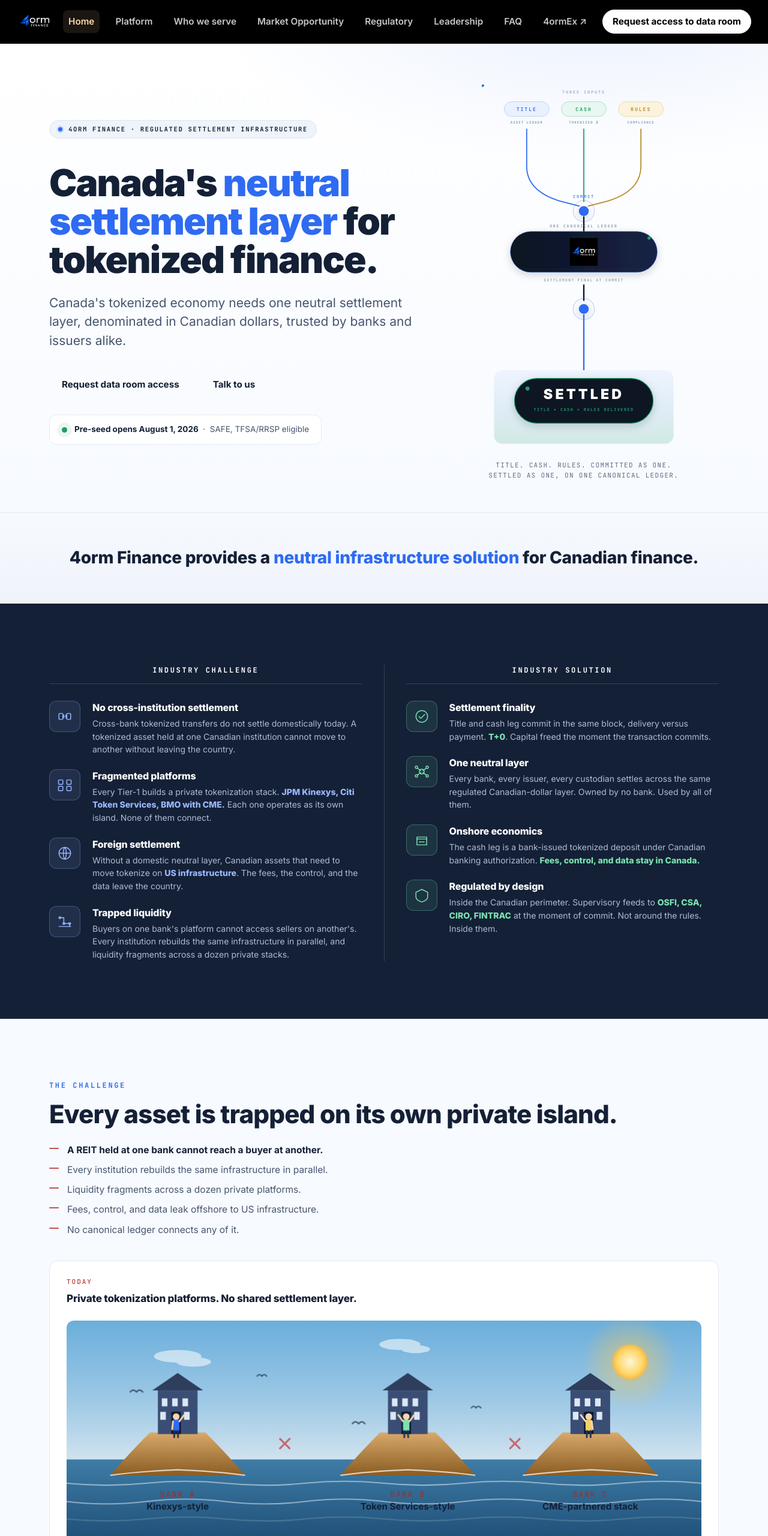
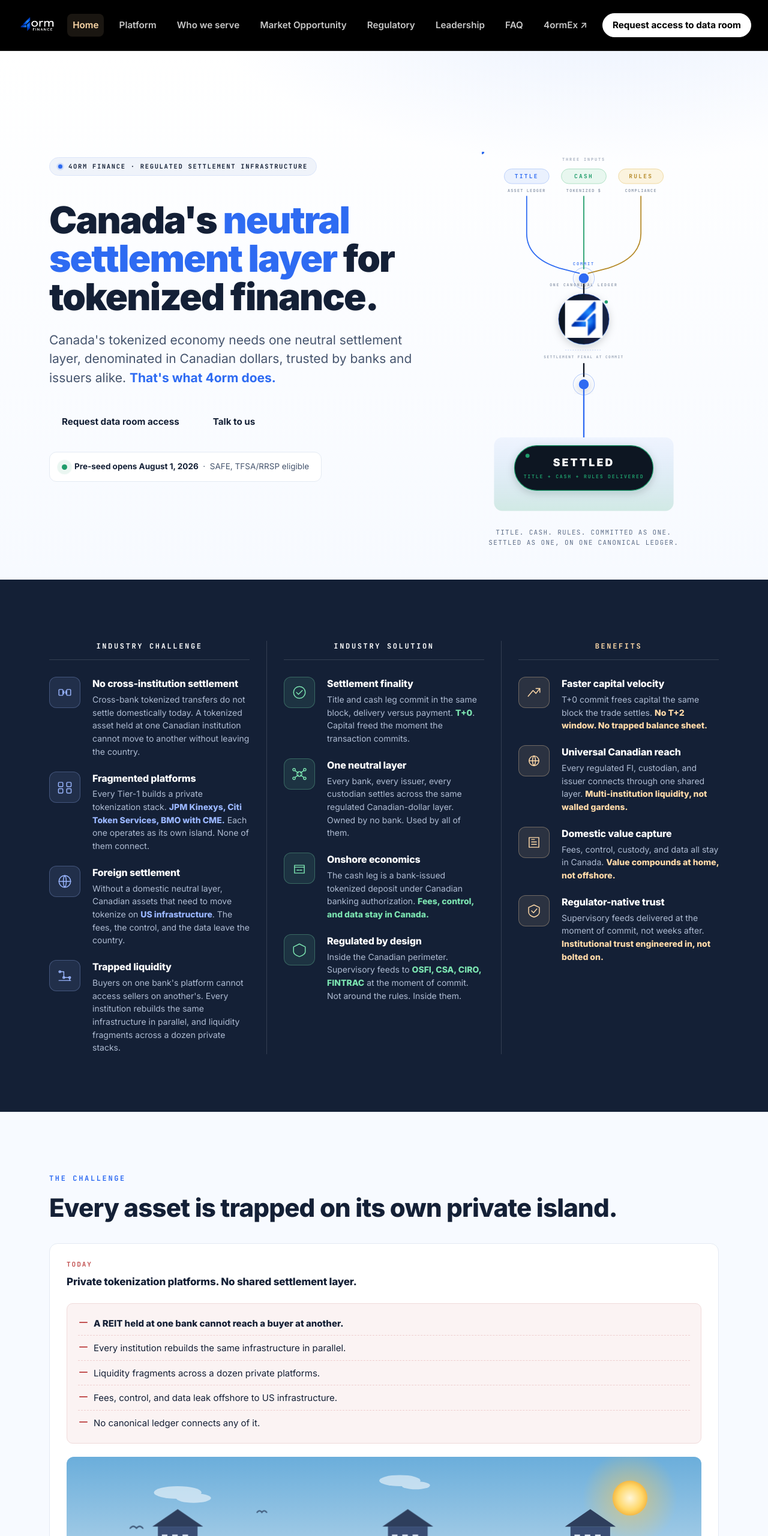
Before and after one commit to founders-code/4orm-Finance, a plain HTML site: page index.html in a window 1280 px wide. Shown: the top 2560 px of the page at 60% size. Drawn offline with Linux system fonts and the light colour scheme.

Commit message:
Add files via upload

```diff
--- a/assets/landing.css
+++ b/assets/landing.css
@@ -1,13 +1,21 @@
-/* v93: sane nav — logo fits INSIDE the 72px black bar cleanly, no negative-margin overflow tricks. */
+/* v95 fix: back to the compact nav that worked (v93). max-width on the logo so a missing PNG can't render as a giant broken-image slab. */
 header.nav, .nav { background: #000 !important; overflow: visible !important; }
-.brand-logo { height: 60px !important; width: auto !important; margin: 0 !important; display: block !important; }
-.brand { display: flex !important; align-items: center !important; overflow: visible !important; }
-.nav-inner, header.nav .nav-inner { min-height: 72px !important; padding-top: 6px !important; padding-bottom: 6px !important; align-items: center !important; overflow: visible !important; }
-header.nav { min-height: 72px; }
+.brand-logo {
+  height: 68px !important;
+  width: auto !important;
+  max-width: 260px !important;
+  margin: 0 !important;
+  display: block !important;
+  object-fit: contain !important;
+}
+.brand { display: flex !important; align-items: center !important; overflow: visible !important; max-width: 260px !important; }
+.nav-inner, header.nav .nav-inner { min-height: 84px !important; padding-top: 6px !important; padding-bottom: 6px !important; align-items: center !important; overflow: visible !important; }
+header.nav { min-height: 84px; }
 @media (max-width: 900px) {
-  .brand-logo { height: 46px !important; }
-  .nav-inner, header.nav .nav-inner { min-height: 56px !important; padding-top: 5px !important; padding-bottom: 5px !important; }
-  header.nav { min-height: 56px; }
+  .brand-logo { height: 52px !important; max-width: 200px !important; }
+  .brand { max-width: 200px !important; }
+  .nav-inner, header.nav .nav-inner { min-height: 66px !important; padding-top: 5px !important; padding-bottom: 5px !important; }
+  header.nav { min-height: 66px; }
 }
 
 
@@ -258,7 +266,8 @@
 /* Two-column hero layout */
 .hero-grid{display:grid;grid-template-columns:1.15fr .85fr;gap:56px;align-items:center;width:100%}
 .hero-copy{max-width:640px}
-.hero-visual{position:relative;justify-self:center}
+.hero-visual{position:relative;justify-self:center;margin-top:100px}
+@media (max-width: 900px) { .hero-visual{margin-top:0} }
 .hero-visual svg{width:100%;max-width:416px;height:auto;display:block;margin:0 auto}
 .hv-cap{margin-top:14px;text-align:center;font-family:var(--mono);font-size:11px;letter-spacing:.12em;text-transform:uppercase;color:var(--slate);max-width:340px;margin-left:auto;margin-right:auto;line-height:1.5}
 
@@ -289,17 +298,27 @@
 
 /* Industry Challenge / Industry Solution (Raven-style) */
 .cs2{display:grid;grid-template-columns:1fr 1px 1fr;gap:36px;align-items:start;margin-top:6px}
+/* v96: 3-column variant — Challenge / Solution / Benefits */
+.cs2.cs3{grid-template-columns:1fr 1px 1fr 1px 1fr;gap:28px}
 .cs-div{background:rgba(255,255,255,.14);width:1px;height:100%;min-height:420px}
 .cs-col{display:flex;flex-direction:column;gap:22px}
 .cs-h{font-family:var(--mono);font-size:12px;letter-spacing:.22em;font-weight:800;color:#fff;text-align:center;padding-bottom:12px;border-bottom:1px solid rgba(255,255,255,.14);margin-bottom:6px}
 .cs-item{display:grid;grid-template-columns:56px 1fr;gap:16px;align-items:flex-start}
 .cs-icon{width:52px;height:52px;background:rgba(154,182,255,.10);border:1px solid rgba(154,182,255,.28);border-radius:12px;display:grid;place-items:center;flex:none}
 .cs-icon.sol{background:rgba(123,227,176,.10);border-color:rgba(123,227,176,.30)}
+.cs-icon.ben{background:rgba(255,217,168,.10);border-color:rgba(255,217,168,.32)}
 .cs-icon svg{width:26px;height:26px}
 .cs-item h4{font-size:16px;font-weight:800;color:#fff;letter-spacing:-.01em;margin:2px 0 6px}
 .cs-item p{font-size:14px;color:#AEBBD2;line-height:1.55;margin:0}
 .cs-num-g{color:#9AB6FF;font-weight:800}
 .cs-num-a{color:#7BE3B0;font-weight:800}
+.cs-num-y{color:#FFD9A8;font-weight:800}
+/* v96: Benefits column header gets a gold tint to match its accent color */
+.cs-col.cs-ben .cs-h{color:#FFD9A8}
+@media(max-width:1100px){
+  .cs2.cs3{grid-template-columns:1fr;gap:36px}
+  .cs2.cs3 .cs-div{display:none}
+}
 @media (max-width: 900px){
   .cs2{grid-template-columns:1fr;gap:36px}
   .cs-div{display:none}
@@ -360,6 +379,13 @@
 .gap-x{color:#C25252;font-size:20px;font-weight:800;text-align:center}
 .gap-callout{margin-top:14px;padding:12px 16px;background:#EAF1FE;border:1px solid #CBDAFB;border-radius:8px;font-size:14px;color:var(--ink);line-height:1.5}
 .gap-callout b{color:var(--blue)}
+/* v96: sourced honesty block acknowledging Polymath + Canadian tokenization real capability */
+.gap-honest{margin-top:14px;padding:16px 18px;background:#FBF8F0;border:1px solid #EFD79B;border-radius:10px}
+.gap-honest-eye{font-family:var(--mono);font-size:10.5px;letter-spacing:.22em;font-weight:800;color:#B58A28;text-transform:uppercase;margin-bottom:8px}
+.gap-honest p{font-size:13.5px;color:var(--ink);line-height:1.55;margin:0;max-width:none}
+.gap-honest p b{color:var(--ink);font-weight:800}
+.gap-honest-src{margin-top:10px;padding-top:10px;border-top:1px dashed #E9D5A6;font-size:11.5px;color:var(--slate);line-height:1.5}
+.gap-honest-src b{color:var(--ink);font-weight:700}
 
 /* Compact centered metric row (used under the donut) */
 .gap-metric-row{display:grid;grid-template-columns:1fr 1fr;gap:16px;margin-top:22px;padding-top:18px;border-top:1px solid var(--line);text-align:center}
@@ -374,6 +400,28 @@
 .problem-bullets.tight{gap:2px;margin-top:20px}
 .problem-bullets.tight li{padding-top:4px;padding-bottom:4px;font-size:15.5px}
 .problem-bullets.tight li::before{top:12px}
+
+/* v95: bullets inside the .flow-block frame — sit flush, no overflow, use light red bg for each row */
+.problem-bullets.framed{
+  margin:0 0 22px;
+  padding:14px 18px;
+  background:#FBF3F3;
+  border:1px solid #F0DBDB;
+  border-radius:10px;
+  gap:2px;
+  max-width:none;
+}
+.problem-bullets.framed li{
+  padding:8px 0 8px 26px;
+  font-size:15px;
+  color:var(--ink);
+  border-bottom:1px dashed rgba(194,82,82,.22);
+}
+.problem-bullets.framed li:last-child{border-bottom:none}
+.problem-bullets.framed li::before{
+  left:2px;top:16px;width:14px;height:2px;background:#C25252;border-radius:2px;
+}
+.problem-bullets.framed li b{color:var(--ink);font-weight:800}
 
 /* Bouncing coins - each island has one, offset timing */
 .isle-coin{transform-origin:center;transform:translate(90px 130px)}
--- a/index.html
+++ b/index.html
@@ -7,15 +7,15 @@
 <link rel="preconnect" href="https://fonts.googleapis.com">
 <link rel="preconnect" href="https://fonts.gstatic.com" crossorigin>
 <link href="https://fonts.googleapis.com/css2?family=Inter:wght@400;500;600;700;800;900&family=JetBrains+Mono:wght@400;500;700&display=swap" rel="stylesheet">
-<link rel="stylesheet" href="assets/styles.css?v=94">
-<link rel="stylesheet" href="assets/site.css?v=94">
-<link rel="stylesheet" href="assets/landing.css?v=94">
+<link rel="stylesheet" href="assets/styles.css?v=96">
+<link rel="stylesheet" href="assets/site.css?v=96">
+<link rel="stylesheet" href="assets/landing.css?v=96">
 </head>
 <body>
 
 <header class="nav">
   <div class="nav-inner">
-    <a class="brand" href="index.html"><img class="brand-logo" src="assets/4orm-logo-white-cropped.png?v=94" alt="4orm Finance" /></a>
+    <a class="brand" href="index.html"><img class="brand-logo" src="assets/4orm-logo-white-cropped.png?v=96" alt="4orm Finance" /></a>
     <button type="button" class="nav-hamburger" aria-label="Open menu" aria-expanded="false" aria-controls="primaryNav">
       <span class="nav-hamburger-bar" aria-hidden="true"></span>
       <span class="nav-hamburger-bar" aria-hidden="true"></span>
@@ -41,7 +41,7 @@
     <div class="hero-copy">
       <div class="hero-eye"><span class="hero-eye-dot"></span>4ORM FINANCE &middot; REGULATED SETTLEMENT INFRASTRUCTURE</div>
       <h1>Canada's <span class="g">neutral settlement layer</span> for tokenized finance.</h1>
-      <p class="lead">Canada's tokenized economy needs one neutral settlement layer, denominated in Canadian dollars, trusted by banks and issuers alike.</p>
+      <p class="lead">Canada's tokenized economy needs one neutral settlement layer, denominated in Canadian dollars, trusted by banks and issuers alike. <b style="color:var(--blue)">That's what 4orm does.</b></p>
       <div class="cta">
         <a class="btn lg" href="https://4ormdr.com">Request data room access</a>
         <a class="btn ghost lg" href="mailto:office@4ormfinance.com?subject=4orm%20Finance%20-%20Inquiry">Talk to us</a>
@@ -76,25 +76,25 @@
         <!-- TOP: THREE INPUT PILLS (side by side)                          -->
         <!-- ============================================================ -->
 
-        <!-- TITLE pill (left) -->
+        <!-- TITLE pill (left) — pill labels bumped 12→14, subtitle 8.5→10 -->
         <g>
           <rect x="55" y="42" width="110" height="36" rx="18" fill="#EAF1FE" stroke="#B7CEFA" stroke-width="1.3"/>
-          <text x="110" y="65" text-anchor="middle" font-family="JetBrains Mono, monospace" font-size="12" letter-spacing=".24em" font-weight="800" fill="#2E6BF2">TITLE</text>
-          <text x="110" y="96" text-anchor="middle" font-family="JetBrains Mono, monospace" font-size="8.5" letter-spacing=".18em" font-weight="700" fill="#5E6E88" opacity=".7">ASSET LEDGER</text>
+          <text x="110" y="65" text-anchor="middle" font-family="JetBrains Mono, monospace" font-size="14" letter-spacing=".24em" font-weight="800" fill="#2E6BF2">TITLE</text>
+          <text x="110" y="98" text-anchor="middle" font-family="JetBrains Mono, monospace" font-size="10" letter-spacing=".18em" font-weight="700" fill="#5E6E88" opacity=".7">ASSET LEDGER</text>
         </g>
 
         <!-- CASH pill (center) -->
         <g>
           <rect x="195" y="42" width="110" height="36" rx="18" fill="#E8F7EF" stroke="#A8DFC1" stroke-width="1.3"/>
-          <text x="250" y="65" text-anchor="middle" font-family="JetBrains Mono, monospace" font-size="12" letter-spacing=".24em" font-weight="800" fill="#1F9D6B">CASH</text>
-          <text x="250" y="96" text-anchor="middle" font-family="JetBrains Mono, monospace" font-size="8.5" letter-spacing=".18em" font-weight="700" fill="#5E6E88" opacity=".7">TOKENIZED $</text>
+          <text x="250" y="65" text-anchor="middle" font-family="JetBrains Mono, monospace" font-size="14" letter-spacing=".24em" font-weight="800" fill="#1F9D6B">CASH</text>
+          <text x="250" y="98" text-anchor="middle" font-family="JetBrains Mono, monospace" font-size="10" letter-spacing=".18em" font-weight="700" fill="#5E6E88" opacity=".7">TOKENIZED $</text>
         </g>
 
         <!-- RULES pill (right) -->
         <g>
           <rect x="335" y="42" width="110" height="36" rx="18" fill="#FBF3DE" stroke="#EFD79B" stroke-width="1.3"/>
-          <text x="390" y="65" text-anchor="middle" font-family="JetBrains Mono, monospace" font-size="12" letter-spacing=".24em" font-weight="800" fill="#B58A28">RULES</text>
-          <text x="390" y="96" text-anchor="middle" font-family="JetBrains Mono, monospace" font-size="8.5" letter-spacing=".18em" font-weight="700" fill="#5E6E88" opacity=".7">COMPLIANCE</text>
+          <text x="390" y="65" text-anchor="middle" font-family="JetBrains Mono, monospace" font-size="14" letter-spacing=".24em" font-weight="800" fill="#B58A28">RULES</text>
+          <text x="390" y="98" text-anchor="middle" font-family="JetBrains Mono, monospace" font-size="10" letter-spacing=".18em" font-weight="700" fill="#5E6E88" opacity=".7">COMPLIANCE</text>
         </g>
 
         <!-- ============================================================ -->
@@ -143,36 +143,40 @@
         <line x1="250" y1="323" x2="250" y2="360" stroke="#0B1220" stroke-width="3.4"/>
 
         <!-- ============================================================ -->
-        <!-- 4ORM LEDGER PILL (the canonical ledger — carries the wordmark, prominent center) -->
+        <!-- 4ORM LEDGER BADGE — proper circle, blue "4" mark inside       -->
+        <!-- v95 spacing pass: caption labels pushed OFF the circle        -->
         <!-- ============================================================ -->
-        <text x="250" y="350" text-anchor="middle" font-family="JetBrains Mono, monospace" font-size="9.5" letter-spacing=".28em" font-weight="800" fill="#5E6E88" opacity=".7">ONE CANONICAL LEDGER</text>
 
-        <rect x="70" y="360" width="360" height="100" rx="50" fill="url(#ledger-bar)" filter="url(#drop-soft)"/>
-        <rect x="70" y="360" width="360" height="100" rx="50" fill="none" stroke="#2E6BF2" stroke-width="1.3" opacity=".55"/>
+        <!-- Caption ABOVE — moved up so it clears the circle top -->
+        <text x="250" y="330" text-anchor="middle" font-family="JetBrains Mono, monospace" font-size="9.5" letter-spacing=".28em" font-weight="800" fill="#5E6E88" opacity=".7">ONE CANONICAL LEDGER</text>
 
-        <!-- Real 4orm Finance wordmark, comfortably filling the pill -->
-        <image href="assets/4orm-logo-white-cropped.png?v=94"
-               x="115" y="376" width="270" height="68"
+        <!-- Circle badge (unchanged size — chad's happy with it) -->
+        <circle cx="250" cy="410" r="62" fill="url(#ledger-bar)" filter="url(#drop-soft)"/>
+        <circle cx="250" cy="410" r="62" fill="none" stroke="#2E6BF2" stroke-width="1.3" opacity=".55"/>
+
+        <!-- 4orm mark (blue "4") — another 10% bigger (84 → 92) without changing the circle -->
+        <image href="assets/4orm-mark.png?v=96"
+               x="204" y="364" width="92" height="92"
                preserveAspectRatio="xMidYMid meet"/>
 
-        <!-- Live tape scanline inside the pill -->
-        <line x1="90" y1="452" x2="410" y2="452" stroke="#2E6BF2" stroke-width="1" stroke-dasharray="2 4" opacity=".45"/>
-
-        <!-- Live status LED -->
-        <circle cx="410" cy="376" r="4" fill="#1F9D6B">
+        <!-- Live status LED, riding the top-right corner of the badge -->
+        <circle cx="305" cy="368" r="4" fill="#1F9D6B">
           <animate attributeName="opacity" values="1;.25;1" dur="1.6s" repeatCount="indefinite"/>
         </circle>
 
-        <!-- Caption below pill -->
-        <text x="250" y="482" text-anchor="middle" font-family="JetBrains Mono, monospace" font-size="9" letter-spacing=".24em" font-weight="700" fill="#5E6E88" opacity=".65">SETTLEMENT FINAL AT COMMIT</text>
+        <!-- Compact scanline underneath the badge -->
+        <line x1="205" y1="486" x2="295" y2="486" stroke="#2E6BF2" stroke-width="1" stroke-dasharray="2 4" opacity=".45"/>
 
-        <!-- Bridge DOWN from ledger pill to output commit node -->
-        <line x1="250" y1="490" x2="250" y2="530" stroke="#0B1220" stroke-width="3.4"/>
+        <!-- Caption BELOW — moved down so it clears the circle bottom -->
+        <text x="250" y="506" text-anchor="middle" font-family="JetBrains Mono, monospace" font-size="9" letter-spacing=".24em" font-weight="700" fill="#5E6E88" opacity=".65">SETTLEMENT FINAL AT COMMIT</text>
+
+        <!-- Bridge DOWN from badge caption zone to output commit node -->
+        <line x1="250" y1="518" x2="250" y2="552" stroke="#0B1220" stroke-width="3.4"/>
 
         <!-- ============================================================ -->
         <!-- OUTPUT COMMIT NODE (single node — one output, not three)      -->
         <!-- ============================================================ -->
-        <g transform="translate(250, 550)">
+        <g transform="translate(250, 570)">
           <circle r="26" fill="none" stroke="#2E6BF2" stroke-width="1.2" opacity=".45">
             <animate attributeName="r" values="26;42;26" dur="2.4s" begin=".3s" repeatCount="indefinite"/>
             <animate attributeName="opacity" values=".55;0;.55" dur="2.4s" begin=".3s" repeatCount="indefinite"/>
@@ -197,9 +201,9 @@
         <!-- Large receiver pill -->
         <rect x="80" y="720" width="340" height="110" rx="55" fill="#0B1220" stroke="#1F9D6B" stroke-width="1.8" filter="url(#drop-soft)"/>
 
-        <!-- Large label -->
-        <text x="250" y="770" text-anchor="middle" font-family="Inter, sans-serif" font-size="34" letter-spacing=".18em" font-weight="900" fill="#FFFFFF">SETTLED</text>
-        <text x="250" y="800" text-anchor="middle" font-family="JetBrains Mono, monospace" font-size="10" letter-spacing=".22em" font-weight="700" fill="#1F9D6B">TITLE + CASH + RULES DELIVERED</text>
+        <!-- Large label — reduced 25% from 34 to 26 -->
+        <text x="250" y="770" text-anchor="middle" font-family="Inter, sans-serif" font-size="26" letter-spacing=".18em" font-weight="900" fill="#FFFFFF">SETTLED</text>
+        <text x="250" y="800" text-anchor="middle" font-family="JetBrains Mono, monospace" font-size="12" letter-spacing=".22em" font-weight="700" fill="#1F9D6B">TITLE + CASH + RULES DELIVERED</text>
 
         <!-- Green LED on receiver -->
         <circle cx="112" cy="745" r="5" fill="#1F9D6B">
@@ -211,16 +215,9 @@
   </div>
 </div></section>
 
-<!-- POST-HERO POSITIONING BAND -->
-<section class="sec" style="padding:56px 0;background:linear-gradient(180deg,#F7FAFF 0%, #EFF3FA 100%);border-top:1px solid var(--line);border-bottom:1px solid var(--line)"><div class="wrap" style="text-align:center">
-  <p style="font-size:clamp(20px,2.2vw,28px);font-weight:800;color:var(--ink);max-width:56ch;margin:0 auto;line-height:1.35;letter-spacing:-.01em">
-    4orm Finance provides a <span style="color:var(--blue)">neutral infrastructure solution</span> for Canadian finance.
-  </p>
-</div></section>
-
-<!-- INDUSTRY CHALLENGE / INDUSTRY SOLUTION (Raven-style two-column) -->
+<!-- INDUSTRY CHALLENGE / INDUSTRY SOLUTION / BENEFITS (three-column) -->
 <section class="sec dark" id="challenge-solution"><div class="wrap">
-  <div class="cs2">
+  <div class="cs2 cs3">
     <div class="cs-col">
       <div class="cs-h">INDUSTRY CHALLENGE</div>
       <div class="cs-item">
@@ -286,6 +283,40 @@
         </div>
       </div>
     </div>
+
+    <div class="cs-div" aria-hidden="true"></div>
+
+    <div class="cs-col cs-ben">
+      <div class="cs-h">BENEFITS</div>
+      <div class="cs-item">
+        <div class="cs-icon ben" aria-hidden="true"><svg viewBox="0 0 32 32" fill="none" stroke="#FFD9A8" stroke-width="1.8" stroke-linecap="round" stroke-linejoin="round"><path d="M4 24 L14 12 L20 18 L28 8"/><path d="M20 8 L28 8 L28 16"/></svg></div>
+        <div>
+          <h4>Faster capital velocity</h4>
+          <p>T+0 commit frees capital the same block the trade settles. <b class="cs-num-y">No T+2 window. No trapped balance sheet.</b></p>
+        </div>
+      </div>
+      <div class="cs-item">
+        <div class="cs-icon ben" aria-hidden="true"><svg viewBox="0 0 32 32" fill="none" stroke="#FFD9A8" stroke-width="1.8" stroke-linecap="round" stroke-linejoin="round"><circle cx="16" cy="16" r="10"/><path d="M6 16 h20 M16 6 c4 3 4 17 0 20 M16 6 c-4 3 -4 17 0 20"/></svg></div>
+        <div>
+          <h4>Universal Canadian reach</h4>
+          <p>Every regulated FI, custodian, and issuer connects through one shared layer. <b class="cs-num-y">Multi-institution liquidity, not walled gardens.</b></p>
+        </div>
+      </div>
+      <div class="cs-item">
+        <div class="cs-icon ben" aria-hidden="true"><svg viewBox="0 0 32 32" fill="none" stroke="#FFD9A8" stroke-width="1.8" stroke-linecap="round" stroke-linejoin="round"><path d="M6 26 L6 6 L26 6 L26 26 Z"/><path d="M11 20 h10 M11 15 h10 M11 10 h6"/></svg></div>
+        <div>
+          <h4>Domestic value capture</h4>
+          <p>Fees, control, custody, and data all stay in Canada. <b class="cs-num-y">Value compounds at home, not offshore.</b></p>
+        </div>
+      </div>
+      <div class="cs-item">
+        <div class="cs-icon ben" aria-hidden="true"><svg viewBox="0 0 32 32" fill="none" stroke="#FFD9A8" stroke-width="1.8" stroke-linecap="round" stroke-linejoin="round"><path d="M16 4 L27 9 L27 19 C27 24 22 27 16 29 C10 27 5 24 5 19 L5 9 Z"/><path d="M11 16 l4 4 l7-8"/></svg></div>
+        <div>
+          <h4>Regulator-native trust</h4>
+          <p>Supervisory feeds delivered at the moment of commit, not weeks after. <b class="cs-num-y">Institutional trust engineered in, not bolted on.</b></p>
+        </div>
+      </div>
+    </div>
   </div>
 </div></section>
 
@@ -293,18 +324,19 @@
 <section class="sec alt" id="logistics"><div class="wrap">
   <span class="eyebrow">The Challenge</span>
   <h2 class="sec-h">Every asset is trapped <span class="g">on its own private island.</span></h2>
-  <ul class="problem-bullets tight">
-    <li><b>A REIT held at one bank cannot reach a buyer at another.</b></li>
-    <li>Every institution rebuilds the same infrastructure in parallel.</li>
-    <li>Liquidity fragments across a dozen private platforms.</li>
-    <li>Fees, control, and data leak offshore to US infrastructure.</li>
-    <li>No canonical ledger connects any of it.</li>
-  </ul>
 
-  <!-- TODAY: cartoon-style isolated islands with buildings and bouncing assets -->
+  <!-- TODAY: unified frame around bullets + islands scene -->
   <div class="flow-block current">
     <div class="flow-tag" style="color:#C25252">TODAY</div>
     <div class="flow-title">Private tokenization platforms. No shared settlement layer.</div>
+
+    <ul class="problem-bullets tight framed">
+      <li><b>A REIT held at one bank cannot reach a buyer at another.</b></li>
+      <li>Every institution rebuilds the same infrastructure in parallel.</li>
+      <li>Liquidity fragments across a dozen private platforms.</li>
+      <li>Fees, control, and data leak offshore to US infrastructure.</li>
+      <li>No canonical ledger connects any of it.</li>
+    </ul>
 
     <div class="islands-scene">
       <svg class="islands-canvas" viewBox="0 0 800 280" xmlns="http://www.w3.org/2000/svg" aria-hidden="true">
@@ -737,7 +769,16 @@
       </div>
 
       <div class="gap-callout"><b>The single missing layer is what 4orm Finance is being built to be.</b></div>
-      <div class="src">Source: RWA.xyz platform tracker (2026); public company disclosures; Bank of Canada Staff Analytical Paper 2026-8.</div>
+
+      <!-- v96: Explicit honesty on what Canada DOES have + where the settlement layer actually runs today -->
+      <div class="gap-honest">
+        <div class="gap-honest-eye">Where Canadian tokenization actually settles today</div>
+        <p><b>Canada is not without tokenization capability.</b> Polymath (Canadian-built, security-token protocol), Stablecorp (QCAD), Cybrid, and Loon all issue tokenized instruments; T-RIZE, Ocree, Pineapple, and AuCan Gold originate tokenized real-world assets domestically. That capability is real.</p>
+        <p style="margin-top:8px"><b>What Canada does not have is the neutral settlement layer.</b> The tokens above settle, list, and clear on foreign infrastructure: Ethereum L1 and L2s (Base, Arbitrum, Polygon), US-based custodians, and US-dollar stablecoin rails (USDC, USDT, PYUSD). ~99% of the on-chain money layer is US-dollar denominated. Canada originates the assets; the settlement, secondary liquidity, and money leg run offshore.</p>
+        <div class="gap-honest-src">
+          <b>Sources:</b> RWA.xyz platform tracker (Jul 2026); DefiLlama stablecoin dashboard (2026); Bank of Canada Staff Analytical Paper 2026-8 (Project Samara); Polymath / Polymesh public documentation; company disclosures for T-RIZE, Ocree, Stablecorp, and Tetra Trust; CSA Project Tokenization (Q2 2026).
+        </div>
+      </div>
     </div>
 
     <!-- RIGHT CARD — CAD ABSENT FROM $300B MONEY LAYER -->
@@ -777,8 +818,8 @@
   </div>
   <div class="card pad reveal" style="margin-top:22px">
     <div class="kicker">What stays and what leaves</div>
-    <h3 style="margin-top:12px;font-size:20px">Canadian issuers have already put $14B+ of assets on-chain at home</h3>
-    <p style="font-size:14.5px;max-width:840px">The origination is happening here. What leaves is the layer on top: distribution, secondary-market liquidity, settlement, and the money leg, which is where value compounds. 4orm is built to bring that layer home.</p>
+    <h3 style="margin-top:12px;font-size:20px">Canadian issuers currently have already put $14B+ of assets on-chain at home</h3>
+    <p style="font-size:14.5px;max-width:840px">The origination is happening here. What leaves is the layer on top: distribution, secondary-market liquidity, settlement, and the money leg, which is where value compounds. <b>4orm Finance is built to bring that layer home.</b></p>
     <div class="split">
       <div class="col keep">
         <h4><span style="color:var(--ok)">&#9679;</span> What Canada keeps today</h4>
@@ -1305,6 +1346,6 @@
   els.forEach(function(el){io.observe(el);});
 })();
 </script>
-<script src="assets/scroll-animate.js?v=94" defer></script>
+<script src="assets/scroll-animate.js?v=96" defer></script>
 </body>
 </html>
```
Also changed, not shown: assets/site.css (+5 -3 lines), faq.html (+5 -5 lines), leadership.html (+5 -5 lines), market.html (+5 -5 lines), platform.html (+5 -5 lines), privacy.html (+5 -5 lines), regulatory.html (+5 -5 lines), terms.html (+5 -5 lines), who.html (+5 -5 lines).
